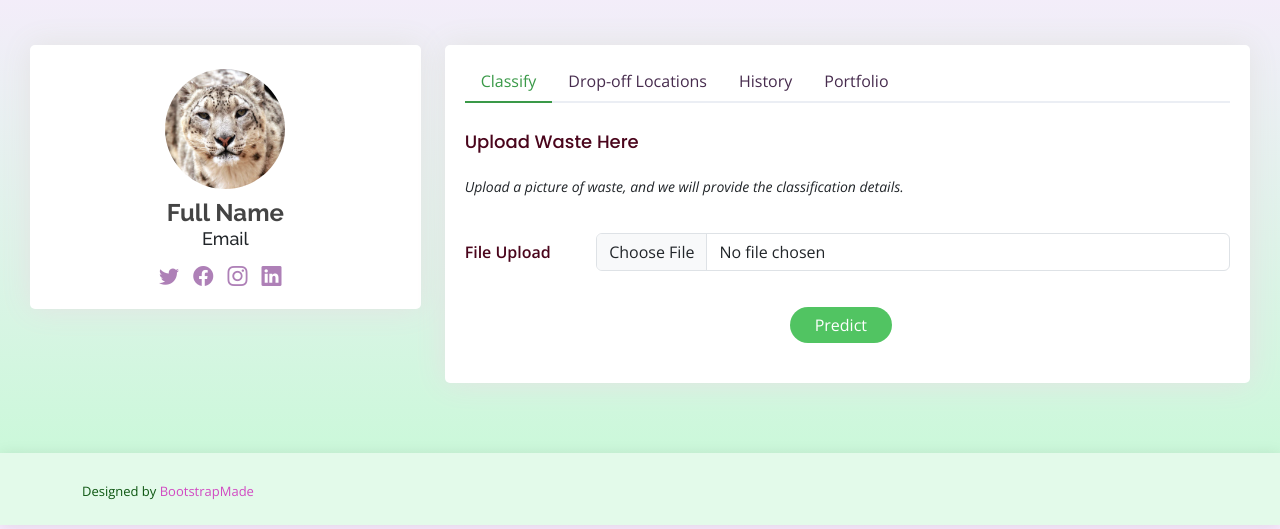
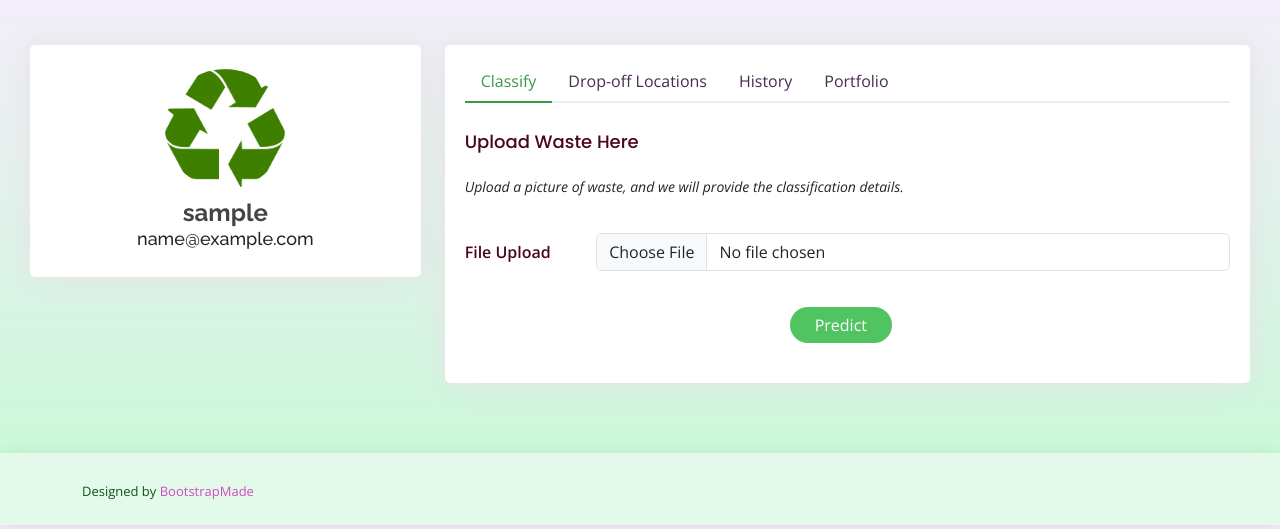
Before and after one commit to CEN5035-Summer-2023-Software-Eng/final-project-group_2, a Flask app: template templates/profile.html in a window 1280 px wide. Shown: the part 80-609 px from the top of the page. Run offline with Flask 3, Linux system fonts and the light colour scheme; the template is opened without the code that fills it: most values are stand-ins (such as "Sample title", 1, 10 or a date in 2020); some libraries are stand-ins or nearby versions.

Commit message:
Login integration profile page

```diff
--- a/main.py
+++ b/main.py
@@ -87,11 +87,11 @@ def register():
 
 
 # Direct to Profile page
-@app.route('/profile/<username>+<token>', methods=['GET', 'POST'])
+@app.route("/profile/<username>+<token>")
 def profile(username, token):
     if(token == session['token'] and username == session['user']):
         print("Correct Token")
-        return render_template('profile.html')
+        return render_template('profile.html', username=username.split('@')[0], email=username)
     else:
         return render_template('login.html')
 
--- a/templates/profile.html
+++ b/templates/profile.html
@@ -63,15 +63,9 @@
             <div class="card">
               <div class="card-body profile-card pt-4 d-flex flex-column align-items-center">
 
-                <img src="{{ url_for('static', filename='styles/nice_admin/img/profile-img.png') }}" alt="Profile" class="rounded-circle">
-                <h2>Full Name</h2>
-                <h3>Email</h3>
-                <div class="social-links mt-2">
-                  <a href="#" class="twitter"><i class="bi bi-twitter"></i></a>
-                  <a href="#" class="facebook"><i class="bi bi-facebook"></i></a>
-                  <a href="#" class="instagram"><i class="bi bi-instagram"></i></a>
-                  <a href="#" class="linkedin"><i class="bi bi-linkedin"></i></a>
-                </div>
+                <img src="{{ url_for('static', filename='styles/nice_admin/img/recycle.webp') }}" alt="Profile" class="rounded-circle">
+                <h2>{{ username }}</h2>
+                <h3>{{ email }}</h3>
               </div>
             </div>
 
```
Also changed, not shown: static/styles/nice_admin/img/recycle.webp (added), 1 other file.
